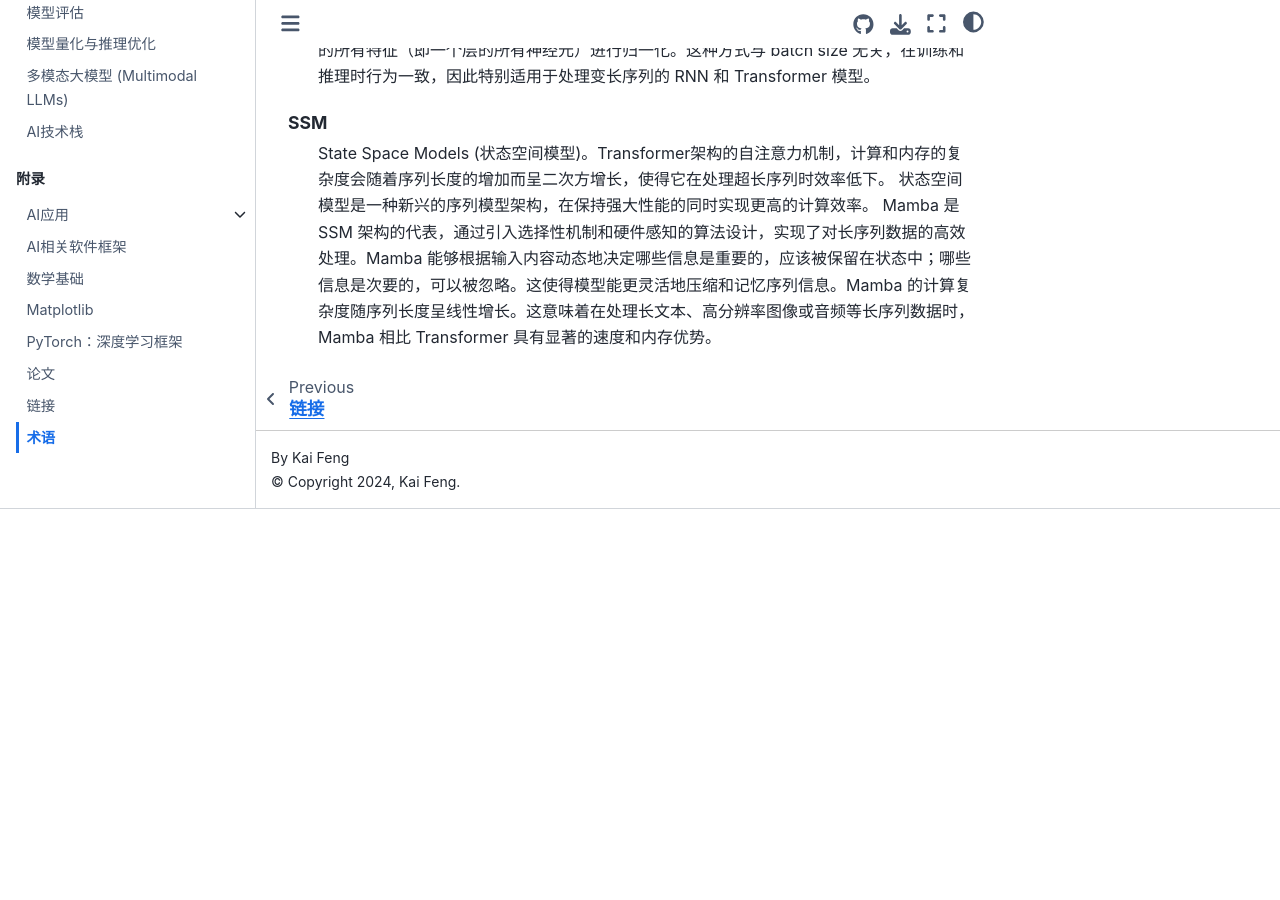
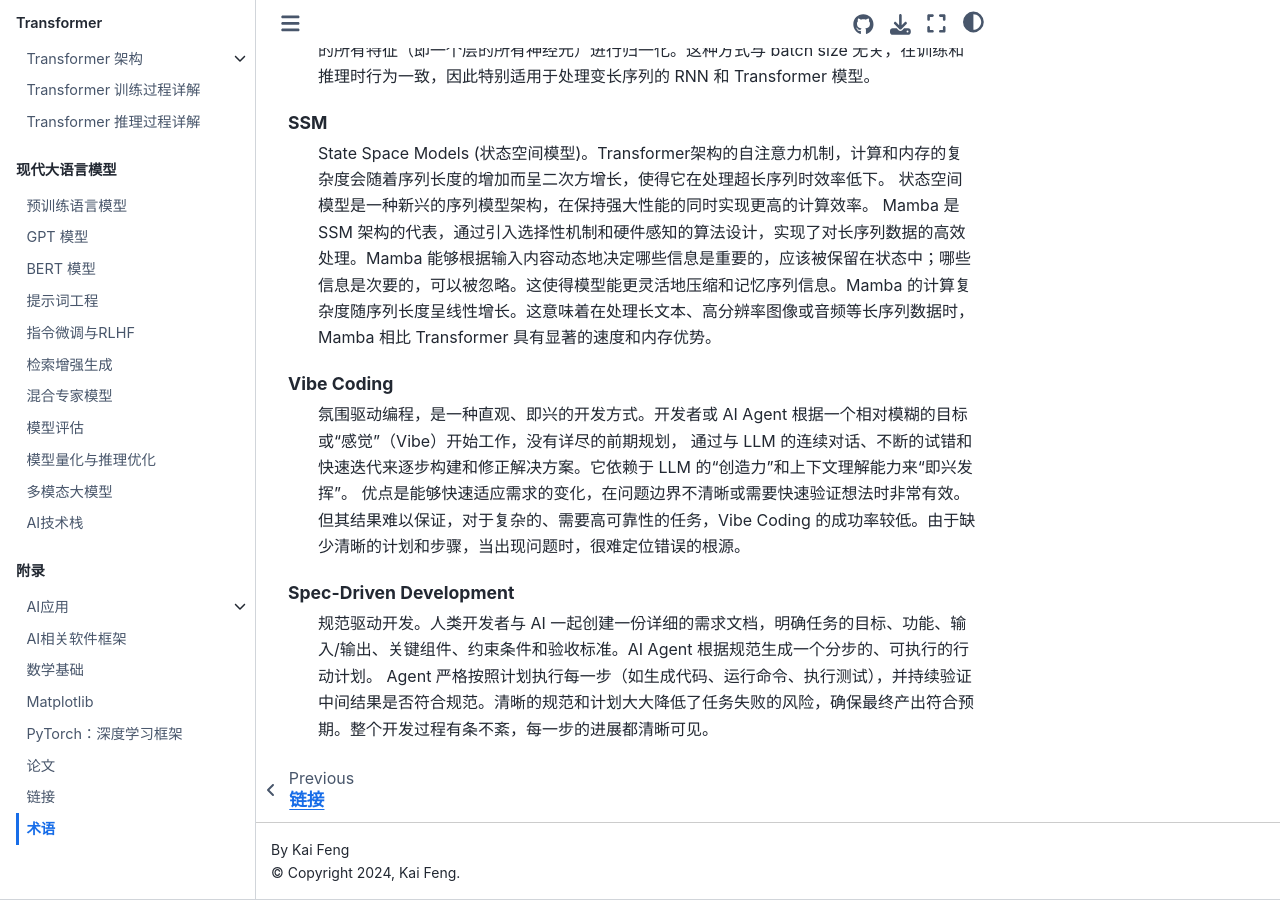
Before and after one commit to kaifeng/llm-learn, a Sphinx documentation site: the page built from source/appendix/glossary.rst, in a window 1280 px wide and 900 px high, scrolled down 5039 px. Built offline with Sphinx 7.4.7 and the Sphinx Book theme 1.1.4, drawn with Linux system fonts in a browser that asks for light colours; before the commit the page ends 5548 px from its top, so only the background shows below that; some of the changed text lies outside the part shown.

Commit message:
Move agent to glossary

```diff
--- a/source/appendix/glossary.rst
+++ b/source/appendix/glossary.rst
@@ -135,3 +135,12 @@
         State Space Models (状态空间模型)。Transformer架构的自注意力机制，计算和内存的复杂度会随着序列长度的增加而呈二次方增长，使得它在处理超长序列时效率低下。
         状态空间模型是一种新兴的序列模型架构，在保持强大性能的同时实现更高的计算效率。
         Mamba 是 SSM 架构的代表，通过引入选择性机制和硬件感知的算法设计，实现了对长序列数据的高效处理。Mamba 能够根据输入内容动态地决定哪些信息是重要的，应该被保留在状态中；哪些信息是次要的，可以被忽略。这使得模型能更灵活地压缩和记忆序列信息。Mamba 的计算复杂度随序列长度呈线性增长。这意味着在处理长文本、高分辨率图像或音频等长序列数据时，Mamba 相比 Transformer 具有显著的速度和内存优势。
+
+    Vibe Coding
+        氛围驱动编程，是一种直观、即兴的开发方式。开发者或 AI Agent 根据一个相对模糊的目标或“感觉”（Vibe）开始工作，没有详尽的前期规划，
+        通过与 LLM 的连续对话、不断的试错和快速迭代来逐步构建和修正解决方案。它依赖于 LLM 的“创造力”和上下文理解能力来“即兴发挥”。
+        优点是能够快速适应需求的变化，在问题边界不清晰或需要快速验证想法时非常有效。但其结果难以保证，对于复杂的、需要高可靠性的任务，Vibe Coding 的成功率较低。由于缺少清晰的计划和步骤，当出现问题时，很难定位错误的根源。
+
+    Spec-Driven Development
+        规范驱动开发。人类开发者与 AI 一起创建一份详细的需求文档，明确任务的目标、功能、输入/输出、关键组件、约束条件和验收标准。AI Agent 根据规范生成一个分步的、可执行的行动计划。
+        Agent 严格按照计划执行每一步（如生成代码、运行命令、执行测试），并持续验证中间结果是否符合规范。清晰的规范和计划大大降低了任务失败的风险，确保最终产出符合预期。整个开发过程有条不紊，每一步的进展都清晰可见。
--- a/source/part_modern_llms/multimodality.md
+++ b/source/part_modern_llms/multimodality.md
@@ -1,4 +1,4 @@
-# 多模态大模型 (Multimodal LLMs)
+# 多模态大模型
 
 当前的大语言模型正在超越纯文本的限制，发展出理解和处理多种信息类型（模态）的能力，这就是多模态。这使得模型能像人类一样，通过看图、听声等方式来感知和理解世界。
 
```
Also changed, not shown: source/appendix/links.md (+2 -0 lines), source/index.md (+0 -1 lines), source/part_modern_llms/ai_agents.md (deleted, +0 -39 lines).
